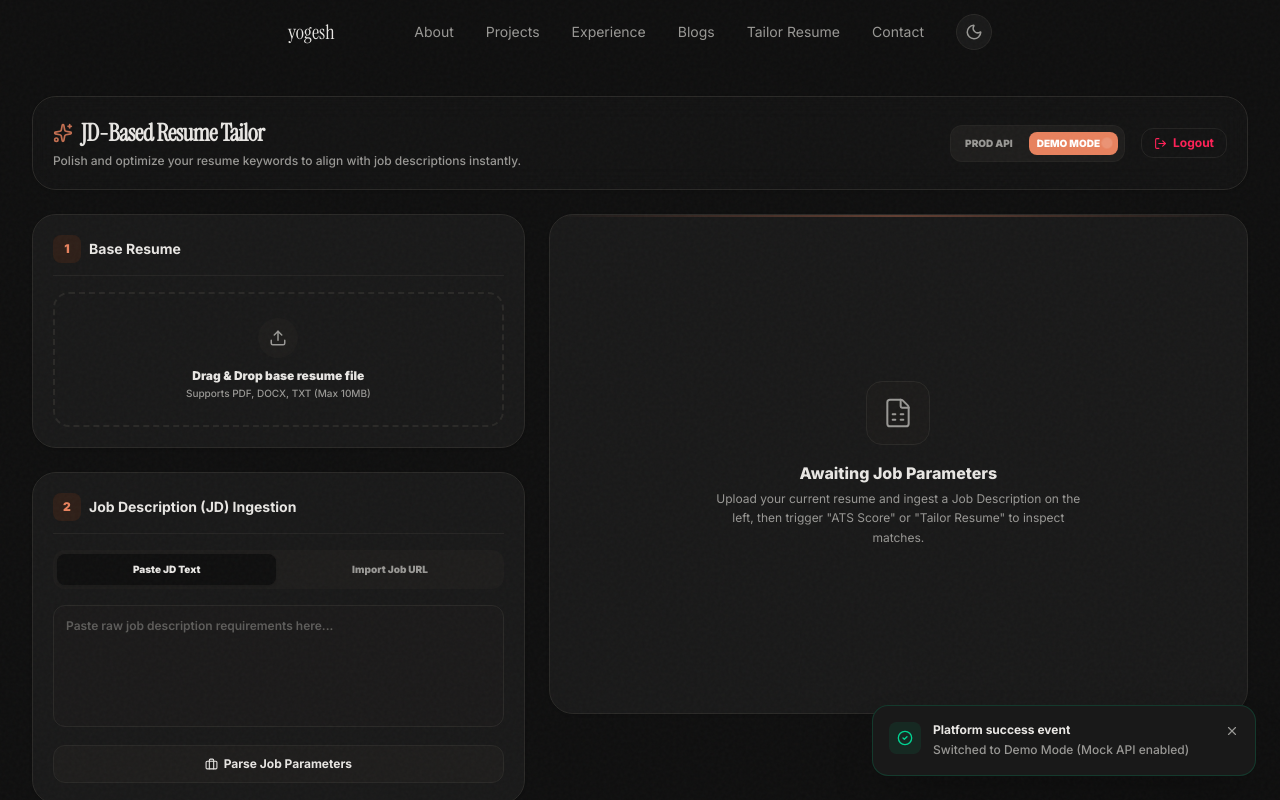
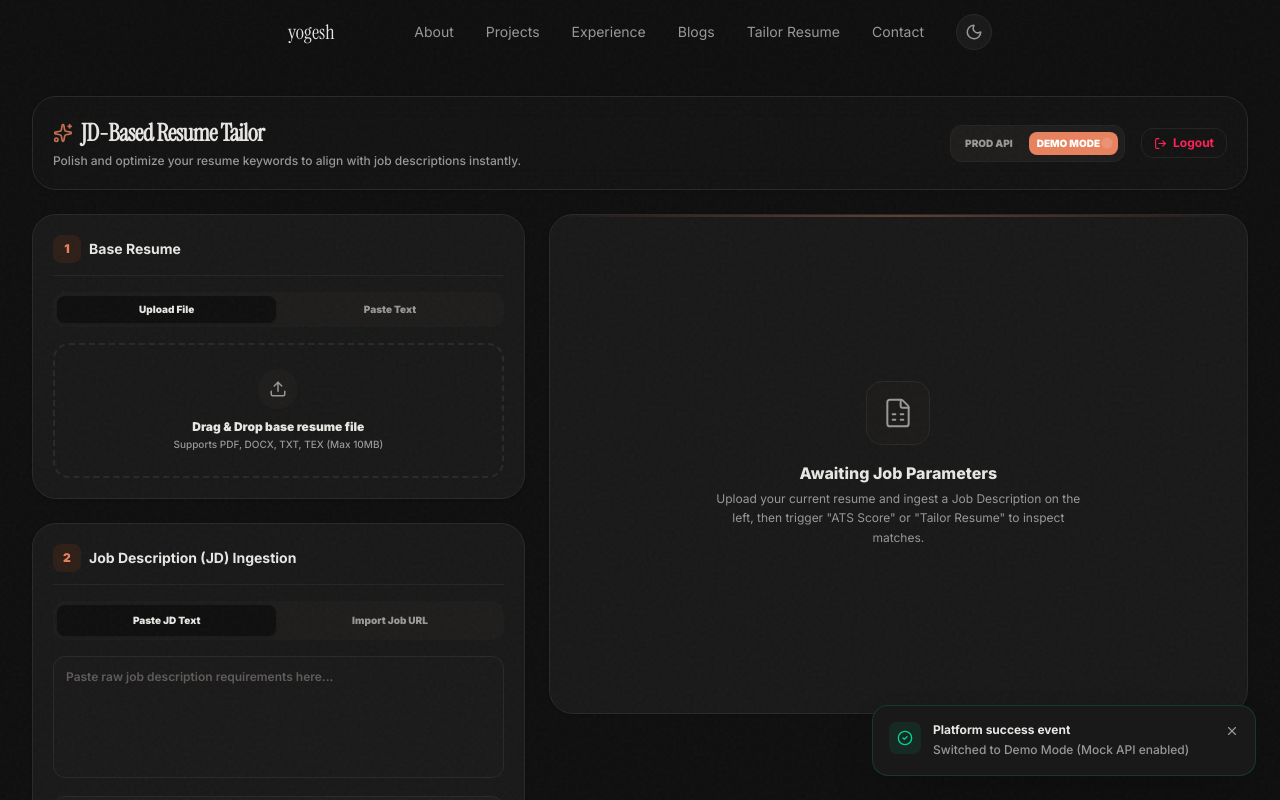
Before and after one commit to Yogesh-G-3468/myportfolio, a Next.js app: page /resume-tailor in a window 1280 px wide. Both pictures are taken after a click on the element "DEMO MODE". Shown: the top 800 px of the page. Built offline with nearby package versions, Linux system fonts and the light colour scheme.

Commit message:
feat: add LaTeX resume support with .tex uploads and pasted LaTeX code signature detection

```diff
--- a/src/app/resume-tailor/page.tsx
+++ b/src/app/resume-tailor/page.tsx
@@ -119,6 +119,9 @@ export default function ResumeTailorPage() {
   const [dragActive, setDragActive] = useState(false);
   const fileInputRef = useRef<HTMLInputElement>(null);
   const [resumeBlobUrl, setResumeBlobUrl] = useState<string | null>(null);
+  const [activeResumeTab, setActiveResumeTab] = useState<"upload" | "paste">("upload");
+  const [pastedResumeText, setPastedResumeText] = useState("");
+  const [showLatexBadge, setShowLatexBadge] = useState(false);
 
   // Revoke object URL on unmount or URL shift
   useEffect(() => {
@@ -334,8 +337,8 @@ export default function ResumeTailorPage() {
   const handleFileProcess = async (file: File) => {
     // Basic extension check
     const extension = file.name.split(".").pop()?.toLowerCase();
-    if (!["pdf", "docx", "txt"].includes(extension || "")) {
-      showToast("Unsupported file format. Please upload PDF, DOCX or TXT", "error");
+    if (!["pdf", "docx", "txt", "tex"].includes(extension || "")) {
+      showToast("Unsupported file format. Please upload PDF, DOCX, TXT or TEX", "error");
       return;
     }
 
@@ -351,7 +354,7 @@ export default function ResumeTailorPage() {
         const mockUpload: ResumeUploadResponse = {
           resume_id: "845c479c-7e61-4688-bf2b-b9f121d515a8",
           filename: file.name,
-          content_type: "application/pdf",
+          content_type: extension === "tex" ? "text/x-tex" : "application/pdf",
           sections_found: ["summary", "skills", "experience", "education"],
           plain_text_length: 4500,
           created_at: new Date().toISOString()
@@ -397,9 +400,47 @@ export default function ResumeTailorPage() {
       URL.revokeObjectURL(resumeBlobUrl);
       setResumeBlobUrl(null);
     }
+    setPastedResumeText("");
+    setShowLatexBadge(false);
     localStorage.removeItem("stratos_resume_id");
     localStorage.removeItem("stratos_resume_metadata");
     showToast("Resume cleared", "success");
+  };
+
+  // Helper for detecting LaTeX markup
+  const isLatexCode = (text: string): boolean => {
+    const latexSignatures = [
+      /\\documentclass/,
+      /\\begin\{document\}/,
+      /\\section\{/,
+      /\\subsection\{/,
+      /\\usepackage/,
+      /\\item/
+    ];
+    if (/\\documentclass/.test(text)) return true;
+    const matches = latexSignatures.filter((sig) => sig.test(text)).length;
+    return matches >= 2;
+  };
+
+  const handlePastedResumeChange = (text: string) => {
+    setPastedResumeText(text);
+    if (isLatexCode(text)) {
+      setShowLatexBadge(true);
+    } else {
+      setShowLatexBadge(false);
+    }
+  };
+
+  const handleSavePastedResume = async () => {
+    if (!pastedResumeText.trim()) {
+      showToast("Please paste your resume content", "error");
+      return;
+    }
+    const isLatex = isLatexCode(pastedResumeText);
+    const filename = isLatex ? "resume.tex" : "resume.txt";
+    const type = isLatex ? "text/x-tex" : "text/plain";
+    const file = new File([pastedResumeText], filename, { type });
+    await handleFileProcess(file);
   };
 
   // Ingest/extract Job Description
@@ -920,6 +961,34 @@ export default function ResumeTailorPage() {
                     </div>
                   </div>
                 ) : (
+                  <div className="space-y-4">
+                    {/* Tab Switcher */}
+                    <div className="flex bg-muted p-1 rounded-xl gap-1">
+                      <button
+                        type="button"
+                        onClick={() => setActiveResumeTab("upload")}
+                        className={`flex-1 py-1.5 text-[10px] font-black rounded-lg transition-all ${
+                          activeResumeTab === "upload"
+                            ? "bg-background text-foreground shadow-sm"
+                            : "text-foreground-secondary hover:text-foreground"
+                        }`}
+                      >
+                        Upload File
+                      </button>
+                      <button
+                        type="button"
+                        onClick={() => setActiveResumeTab("paste")}
+                        className={`flex-1 py-1.5 text-[10px] font-black rounded-lg transition-all ${
+                          activeResumeTab === "paste"
+                            ? "bg-background text-foreground shadow-sm"
+                            : "text-foreground-secondary hover:text-foreground"
+                        }`}
+                      >
+                        Paste Text
+                      </button>
+                    </div>
+
+                    {activeResumeTab === "upload" ? (
                       /* Drop zone */
                       <div
                         onDragEnter={handleDrag}
@@ -937,7 +1006,7 @@ export default function ResumeTailorPage() {
                           type="file"
                           ref={fileInputRef}
                           onChange={handleFileChange}
-                      accept=".pdf,.docx,.txt"
+                          accept=".pdf,.docx,.txt,.tex"
                           className="hidden"
                         />
 
@@ -954,10 +1023,49 @@ export default function ResumeTailorPage() {
                             <div className="text-center">
                               <p className="text-xs font-black text-foreground">Drag & Drop base resume file</p>
                               <p className="text-[10px] text-foreground-secondary mt-0.5 font-medium">
-                            Supports PDF, DOCX, TXT (Max 10MB)
+                                Supports PDF, DOCX, TXT, TEX (Max 10MB)
                               </p>
                             </div>
                           </>
+                        )}
+                      </div>
+                    ) : (
+                      /* Paste Text Area */
+                      <div className="space-y-3">
+                        <textarea
+                          value={pastedResumeText}
+                          onChange={(e) => handlePastedResumeChange(e.target.value)}
+                          placeholder="Paste your plain text or raw LaTeX resume here (e.g., beginning with \documentclass)..."
+                          rows={6}
+                          className="w-full p-3 bg-muted/40 border border-border rounded-xl text-xs outline-none focus:border-accent text-foreground font-semibold placeholder:text-muted-foreground/80 resize-none"
+                        />
+
+                        {showLatexBadge && (
+                          <div className="flex items-center gap-1.5 px-3 py-1.5 bg-accent-light/40 border border-accent/20 rounded-xl text-accent text-[10px] font-bold animate-fade-in">
+                            <Sparkles size={12} className="animate-pulse" />
+                            ✨ LaTeX formatting signature detected
+                          </div>
+                        )}
+
+                        <button
+                          type="button"
+                          onClick={handleSavePastedResume}
+                          disabled={isUploading}
+                          className="w-full py-2.5 bg-accent hover:bg-accent/90 text-white rounded-xl text-xs font-black transition-all flex items-center justify-center gap-1.5 active:scale-[0.98] cursor-pointer disabled:opacity-50"
+                        >
+                          {isUploading ? (
+                            <>
+                              <Loader2 size={13} className="animate-spin" />
+                              Parsing Resume...
+                            </>
+                          ) : (
+                            <>
+                              <CheckCircle2 size={13} />
+                              Save & Parse Resume
+                            </>
+                          )}
+                        </button>
+                      </div>
                     )}
                   </div>
                 )}
```
Lines whose indentation alone changed are shown as unchanged.
